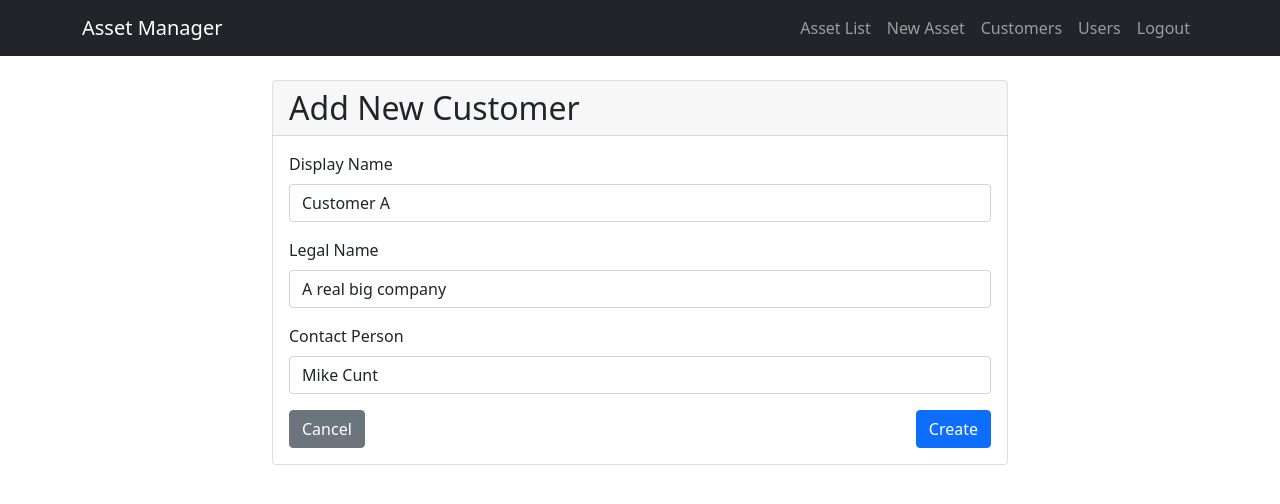
After one commit to mikulee/assetmanagement, a Django app: page /customer/new/ in a window 1280 px wide. The commit adds this page. Shown: the top 504 px of the page. Run offline with Django 5.2, Linux system fonts and the light colour scheme; a user stored in the database is signed in; data comes from the database, SQL or seed files in the repository.

Commit message:
added user, customer and role management.

```diff
--- a/asset_manager/asset_manager/templates/base.html
+++ b/asset_manager/asset_manager/templates/base.html
@@ -12,7 +12,14 @@
             <a class="navbar-brand" href="{% url 'dashboard' %}">Asset Manager</a>
             {% if user.is_authenticated %}
             <div class="navbar-nav d-flex">
+                <a class="nav-link" href="{% url 'dashboard' %}">Asset List</a>
                 <a class="nav-link" href="{% url 'asset-create' %}">New Asset</a>
+                {% if user.is_staff %}
+                <a class="nav-link" href="{% url 'customer-list' %}">Customers</a>
+                {% endif %}
+                {% if user.userrole.role in 'admin,manager' %}
+                <a class="nav-link" href="{% url 'user-list' %}">Users</a>
+                {% endif %}
                 <form method="post" action="{% url 'logout' %}" class="d-inline">
                     {% csrf_token %}
                     <button type="submit" class="btn btn-link nav-link border-0 bg-transparent">Logout</button>
--- a/asset_manager/assets/forms.py
+++ b/asset_manager/assets/forms.py
@@ -1,8 +1,16 @@
 from django import forms
-from .models import Asset
+from django.contrib.auth.models import User
+from django.contrib.auth.forms import UserCreationForm
+from .models import Asset, Customer, UserRole
 import json
 
 class AssetForm(forms.ModelForm):
+    customer = forms.ModelChoiceField(
+        queryset=Customer.objects.all(),
+        widget=forms.Select(attrs={'class': 'form-control'}),
+        empty_label=None  # Removes empty choice
+    )
+
     configuration = forms.CharField(
         widget=forms.Textarea(attrs={
             'class': 'form-control',
@@ -32,6 +40,7 @@ class AssetForm(forms.ModelForm):
     class Meta:
         model = Asset
         fields = [
+            'customer',  # Add customer to the beginning of fields list
             'name',
             'asset_type',
             'ip_address',
@@ -100,3 +109,27 @@ class AssetForm(forms.ModelForm):
                 raise
             except Exception as e:
                 raise forms.ValidationError(f"Error processing configuration: {str(e)}")
+
+class CustomerForm(forms.ModelForm):
+    class Meta:
+        model = Customer
+        fields = ['display_name', 'legal_name', 'contact_person']
+        widgets = {
+            'display_name': forms.TextInput(attrs={'class': 'form-control'}),
+            'legal_name': forms.TextInput(attrs={'class': 'form-control'}),
+            'contact_person': forms.TextInput(attrs={'class': 'form-control'}),
+        }
+
+class UserCreateForm(UserCreationForm):
+    class Meta(UserCreationForm.Meta):
+        model = User
+        fields = ['username', 'email', 'first_name', 'last_name']
+
+class UserRoleForm(forms.ModelForm):
+    class Meta:
+        model = UserRole
+        fields = ['role', 'customers']
+        widgets = {
+            'role': forms.Select(attrs={'class': 'form-control'}),
+            'customers': forms.SelectMultiple(attrs={'class': 'form-control'}),
+        }
--- a/asset_manager/assets/models.py
+++ b/asset_manager/assets/models.py
@@ -1,17 +1,24 @@
 from django.db import models
-from django.contrib.auth.models import User
+from django.contrib.auth.models import User, AbstractUser, Group, Permission
 from django.core.validators import validate_ipv46_address
 from django.urls import reverse
 from django.db.models.signals import post_save
 from django.dispatch import receiver
+from django.utils import timezone
 
 class Customer(models.Model):
     user = models.OneToOneField(User, on_delete=models.CASCADE)
-    name = models.CharField(max_length=100, default='Default Customer Name')
-    company = models.CharField(max_length=100, blank=True)
+    display_name = models.CharField(max_length=100, default="Customer A")
+    legal_name = models.CharField(max_length=200, default="A real big company")
+    contact_person = models.CharField(max_length=100, default="Mike Cunt")
+    created_at = models.DateTimeField(auto_now_add=True)  # Change back after migration
+    updated_at = models.DateTimeField(auto_now=True)
 
     def __str__(self):
-        return self.name
+        return self.display_name
+
+    class Meta:
+        ordering = ['display_name']
 
 class Asset(models.Model):
     ASSET_TYPES = (
@@ -77,6 +84,29 @@ class UserProfile(models.Model):
     def __str__(self):
         return f"{self.user.username}'s profile"
 
+class UserRole(models.Model):
+    ROLE_CHOICES = [
+        ('admin', 'Administrator'),
+        ('manager', 'Manager'),
+        ('user', 'User'),
+    ]
+
+    user = models.OneToOneField(User, on_delete=models.CASCADE)
+    role = models.CharField(max_length=20, choices=ROLE_CHOICES, default='user')
+    customers = models.ManyToManyField(Customer, blank=True)
+    created_at = models.DateTimeField(auto_now_add=True)
+    updated_at = models.DateTimeField(auto_now=True)
+
+    def __str__(self):
+        return f"{self.user.username} - {self.get_role_display()}"
+
+    class Meta:
+        permissions = [
+            ("can_manage_users", "Can manage users"),
+            ("can_assign_customers", "Can assign customers to users"),
+            ("can_view_all_customers", "Can view all customers"),
+        ]
+
 @receiver(post_save, sender=User)
 def create_user_profile(sender, instance, created, **kwargs):
     from .models import UserProfile
--- /dev/null
+++ b/asset_manager/assets/templates/assets/customer_form.html
@@ -0,0 +1,59 @@
+{% extends "base.html" %}
+
+{% block content %}
+<div class="container mt-4">
+    <div class="row">
+        <div class="col-md-8 offset-md-2">
+            <div class="card">
+                <div class="card-header">
+                    <h2 class="card-title mb-0">
+                        {% if form.instance.pk %}
+                            Edit Customer: {{ form.instance.display_name }}
+                        {% else %}
+                            Add New Customer
+                        {% endif %}
+                    </h2>
+                </div>
+                <div class="card-body">
+                    <form method="post">
+                        {% csrf_token %}
+                        <div class="mb-3">
+                            <label for="{{ form.display_name.id_for_label }}" class="form-label">Display Name</label>
+                            {{ form.display_name }}
+                            {% if form.display_name.errors %}
+                            <div class="alert alert-danger mt-1">
+                                {{ form.display_name.errors }}
+                            </div>
+                            {% endif %}
+                        </div>
+                        <div class="mb-3">
+                            <label for="{{ form.legal_name.id_for_label }}" class="form-label">Legal Name</label>
+                            {{ form.legal_name }}
+                            {% if form.legal_name.errors %}
+                            <div class="alert alert-danger mt-1">
+                                {{ form.legal_name.errors }}
+                            </div>
+                            {% endif %}
+                        </div>
+                        <div class="mb-3">
+                            <label for="{{ form.contact_person.id_for_label }}" class="form-label">Contact Person</label>
+                            {{ form.contact_person }}
+                            {% if form.contact_person.errors %}
+                            <div class="alert alert-danger mt-1">
+                                {{ form.contact_person.errors }}
+                            </div>
+                            {% endif %}
+                        </div>
+                        <div class="d-flex justify-content-between">
+                            <a href="{% url 'customer-list' %}" class="btn btn-secondary">Cancel</a>
+                            <button type="submit" class="btn btn-primary">
+                                {% if form.instance.pk %}Update{% else %}Create{% endif %}
+                            </button>
+                        </div>
+                    </form>
+                </div>
+            </div>
+        </div>
+    </div>
+</div>
+{% endblock %}
--- a/asset_manager/assets/urls.py
+++ b/asset_manager/assets/urls.py
@@ -1,11 +1,29 @@
 from django.urls import path
 from django.views.generic.base import RedirectView
-from .views import AssetListView, AssetCreateView, AssetUpdateView, AssetDeleteView
+from .views import (
+    AssetListView, AssetCreateView, AssetUpdateView, AssetDeleteView,
+    CustomerListView, CustomerCreateView, CustomerUpdateView, CustomerDeleteView,
+    UserListView, UserCreateView, UserUpdateView, UserRoleUpdateView  # Add these
+)
 
 urlpatterns = [
     path('', RedirectView.as_view(url='dashboard/', permanent=True), name='root'),
     path('dashboard/', AssetListView.as_view(), name='dashboard'),
+
+    # Asset URLs
     path('asset/new/', AssetCreateView.as_view(), name='asset-create'),
     path('asset/<int:pk>/update/', AssetUpdateView.as_view(), name='asset-update'),
     path('asset/<int:pk>/delete/', AssetDeleteView.as_view(), name='asset-delete'),
+
+    # Customer URLs
+    path('customers/', CustomerListView.as_view(), name='customer-list'),
+    path('customer/new/', CustomerCreateView.as_view(), name='customer-create'),
+    path('customer/<int:pk>/update/', CustomerUpdateView.as_view(), name='customer-update'),
+    path('customer/<int:pk>/delete/', CustomerDeleteView.as_view(), name='customer-delete'),
+
+    # User management URLs
+    path('users/', UserListView.as_view(), name='user-list'),
+    path('user/new/', UserCreateView.as_view(), name='user-create'),
+    path('user/<int:pk>/update/', UserUpdateView.as_view(), name='user-update'),
+    path('user/<int:pk>/role/', UserRoleUpdateView.as_view(), name='user-role'),
 ]
--- a/asset_manager/assets/views.py
+++ b/asset_manager/assets/views.py
@@ -1,10 +1,11 @@
 from django.views.generic import ListView, CreateView, UpdateView, DeleteView
 from django.contrib.auth.mixins import LoginRequiredMixin, UserPassesTestMixin
+from django.contrib.auth.models import User
 from django.urls import reverse_lazy
 from django.core.exceptions import PermissionDenied
 from django.shortcuts import render, redirect
-from .models import Asset, UserProfile, Customer  # Add Customer to imports
-from .forms import AssetForm  # Add this import
+from .models import Asset, UserProfile, Customer, UserRole
+from .forms import AssetForm, CustomerForm, UserCreateForm, UserRoleForm
 from django.db.models import Q
 from django.contrib import messages
 
@@ -14,13 +15,16 @@ class AssetListView(LoginRequiredMixin, ListView):
     context_object_name = 'assets'
 
     def get_queryset(self):
-        queryset = Asset.objects.filter(customer=self.request.user.customer)
+        queryset = Asset.objects.select_related('customer')  # Add this line for efficient querying
+        if not self.request.user.is_staff:
+            queryset = queryset.filter(customer=self.request.user.customer)
 
         # Get filter parameters from GET request
         search = self.request.GET.get('search', '')
         asset_type = self.request.GET.get('asset_type', '')
         criticality = self.request.GET.get('criticality', '')
         status = self.request.GET.get('status', '')
+        customer = self.request.GET.get('customer', '')  # Add this line
         sort = self.request.GET.get('sort', '-last_checked')
 
         # Apply filters
@@ -35,6 +39,8 @@ class AssetListView(LoginRequiredMixin, ListView):
             queryset = queryset.filter(business_criticality=criticality)
         if status:
             queryset = queryset.filter(status=status == 'active')
+        if customer and self.request.user.is_staff:  # Add this block
+            queryset = queryset.filter(customer_id=customer)
 
         # Apply sorting
         return queryset.order_by(sort)
@@ -50,16 +56,30 @@ class AssetListView(LoginRequiredMixin, ListView):
             'status': self.request.GET.get('status', ''),
             'sort': self.request.GET.get('sort', '-last_checked')
         }
+        if self.request.user.is_staff:
+            context['customers'] = Customer.objects.all()
+        context['current_filters']['customer'] = self.request.GET.get('customer', '')
         return context
 
 class AssetCreateView(LoginRequiredMixin, CreateView):
     model = Asset
-    form_class = AssetForm  # Change this line
+    form_class = AssetForm
     template_name = 'assets/asset_form.html'
     success_url = reverse_lazy('dashboard')
 
+    def get_form(self, form_class=None):
+        form = super().get_form(form_class)
+        if not self.request.user.is_staff:
+            # Non-staff users can only see their own customer
+            form.fields['customer'].queryset = Customer.objects.filter(user=self.request.user)
+            form.fields['customer'].initial = self.request.user.customer
+            form.fields['customer'].widget.attrs['disabled'] = 'disabled'
+        return form
+
     def form_valid(self, form):
-        form.instance.customer = self.request.user.customer
+        if not self.request.user.is_staff:
+            # Ensure non-staff users can only create assets for their customer
+            form.instance.customer = self.request.user.customer
         return super().form_valid(form)
 
 class AssetUpdateView(LoginRequiredMixin, UserPassesTestMixin, UpdateView):
@@ -96,4 +116,90 @@ def dashboard(request):
     }
     return render(request, 'assets/dashboard.html', context)
 
-# Create your views here.
+# Add these new view classes:
+class CustomerListView(LoginRequiredMixin, UserPassesTestMixin, ListView):
+    model = Customer
+    template_name = 'assets/customer_list.html'
+    context_object_name = 'customers'
+
+    def test_func(self):
+        return self.request.user.is_staff
+
+class CustomerCreateView(LoginRequiredMixin, UserPassesTestMixin, CreateView):
+    model = Customer
+    form_class = CustomerForm
+    template_name = 'assets/customer_form.html'
+    success_url = reverse_lazy('customer-list')
+
+    def test_func(self):
+        return self.request.user.is_staff
+
+class CustomerUpdateView(LoginRequiredMixin, UserPassesTestMixin, UpdateView):
+    model = Customer
+    form_class = CustomerForm
+    template_name = 'assets/customer_form.html'
+    success_url = reverse_lazy('customer-list')
+
+    def test_func(self):
+        return self.request.user.is_staff
+
+class CustomerDeleteView(LoginRequiredMixin, UserPassesTestMixin, DeleteView):
+    model = Customer
+    success_url = reverse_lazy('customer-list')
+    template_name = 'assets/customer_confirm_delete.html'
+
+    def test_func(self):
+        return self.request.user.is_staff
+
+# Add after existing views
+class UserListView(LoginRequiredMixin, UserPassesTestMixin, ListView):
+    model = User
+    template_name = 'assets/user_list.html'
+    context_object_name = 'users'
+
+    def test_func(self):
+        return hasattr(self.request.user, 'userrole') and self.request.user.userrole.role in ['admin', 'manager']
+
+    def get_queryset(self):
+        if self.request.user.userrole.role == 'admin':
+            return User.objects.all()
+        return User.objects.filter(userrole__customers__in=self.request.user.userrole.customers.all()).distinct()
+
+class UserCreateView(LoginRequiredMixin, UserPassesTestMixin, CreateView):
+    model = User
+    form_class = UserCreateForm
+    template_name = 'assets/user_form.html'
+    success_url = reverse_lazy('user-list')
+
+    def test_func(self):
+        return self.request.user.userrole.role in ['admin', 'manager']
+
+    def form_valid(self, form):
+        response = super().form_valid(form)
+        UserRole.objects.create(user=self.object, role='user')
+        return response
+
+class UserUpdateView(LoginRequiredMixin, UserPassesTestMixin, UpdateView):
+    model = User
+    template_name = 'assets/user_form.html'
+    fields = ['username', 'email', 'first_name', 'last_name']
+    success_url = reverse_lazy('user-list')
+
+    def test_func(self):
+        return self.request.user.userrole.role in ['admin', 'manager']
+
+class UserRoleUpdateView(LoginRequiredMixin, UserPassesTestMixin, UpdateView):
+    model = UserRole
+    form_class = UserRoleForm
+    template_name = 'assets/user_role_form.html'
+    success_url = reverse_lazy('user-list')
+
+    def test_func(self):
+        return self.request.user.userrole.role in ['admin', 'manager']
+
+    def get_queryset(self):
+        if self.request.user.userrole.role == 'admin':
+            return UserRole.objects.all()
+        return UserRole.objects.filter(
+            customers__in=self.request.user.userrole.customers.all()
+        ).distinct()
```
Also changed, not shown: asset_manager/assets/management/commands/promote_admin.py (added, +41 -0 lines), asset_manager/assets/templates/assets/asset_form.html (+27 -2 lines), asset_manager/assets/templates/assets/customer_list.html (added, +52 -0 lines), asset_manager/assets/templates/assets/dashboard.html (+26 -4 lines), asset_manager/assets/templates/assets/user_form.html (added, +39 -0 lines), asset_manager/assets/templates/assets/user_list.html (added, +48 -0 lines), asset_manager/assets/templates/assets/user_role_form.html (added, +35 -0 lines), asset_manager/templates/base.html (added, +17 -0 lines), asset_manager/assets/migrations/0005_add_default_customer_info.py (added), asset_manager/assets/migrations/0006_alter_customer_options_remove_customer_company_and_more.py (added), asset_manager/assets/migrations/0007_alter_customer_created_at.py (added), asset_manager/assets/migrations/0008_userrole.py (added), asset_manager/db.sqlite3.
